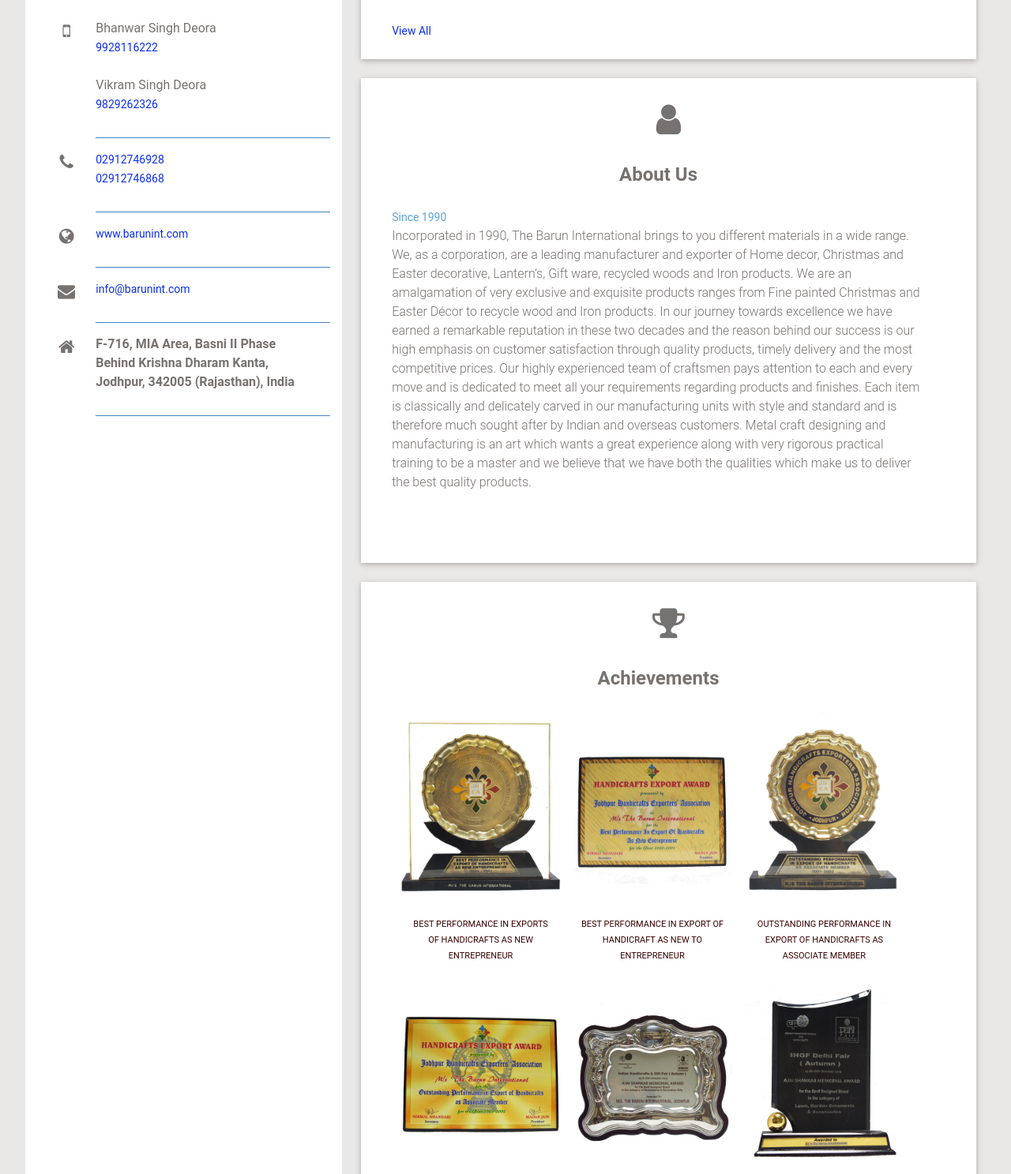
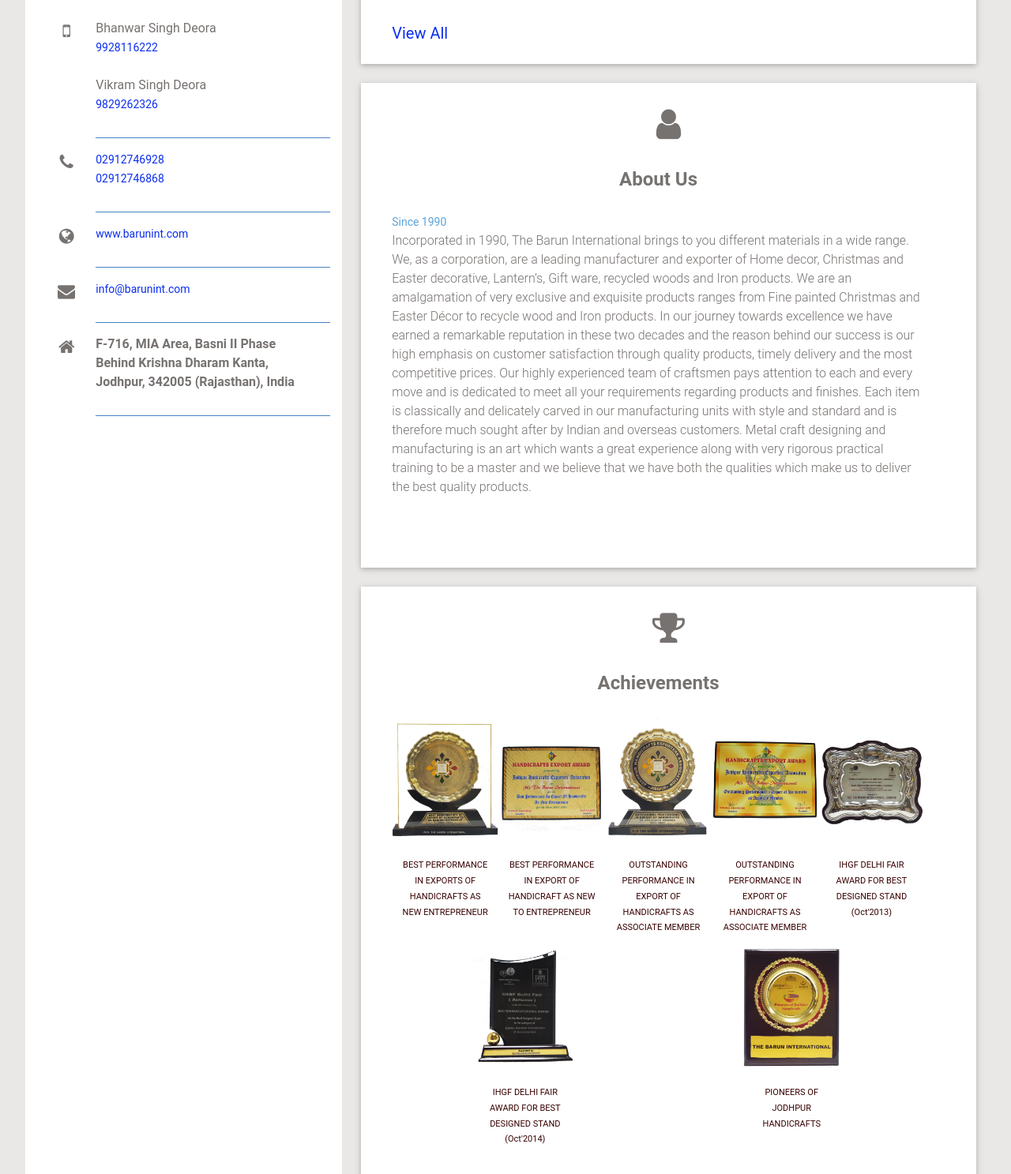
Before and after one commit to sd9121/Barun, a plain HTML site: page index.html in a window 1280 px wide. Shown: the part 425-1912 px from the top of the page at 79% size. Drawn offline with Linux system fonts and the light colour scheme; a web font is replaced by a local one.

Commit message:
Fixed spacing issue.

```diff
--- a/css/styles.css
+++ b/css/styles.css
@@ -228,7 +228,7 @@ body {
 .achivments-images {
   display: flex;
   flex-wrap: wrap;
-  justify-content: center;
+  justify-content: space-between;
   position: relative;
 }
 @media only screen and (max-width: 1024px) {
@@ -237,9 +237,10 @@ body {
   }
 }
 .achivment-wrapper {
-  width: 30%;
+  width: 20%;
   margin-bottom: 10px;
   margin-right: 15px;
+  margin: 0 auto;
 }
 
 @media only screen and (max-width: 1024px) {
@@ -264,3 +265,11 @@ body {
 .work-info .fa {
   font-size: 44px;
 }
+.page-link {
+  font-size: 20px;
+}
+@media only screen and (max-width: 1024px) {
+  .page-link {
+    padding-left: 32px;
+  }
+}
--- a/index.html
+++ b/index.html
@@ -140,7 +140,7 @@
 
                 </div>
             </div>
-            <a href="product.html" title="product-images">View All</a>
+            <a href="product.html" class="page-link" title="product-images">View All</a>
           </div>
         </div>
         <div class="work-info section-wrapper">
```
Also changed, not shown: product.html (+1 -1 lines).
